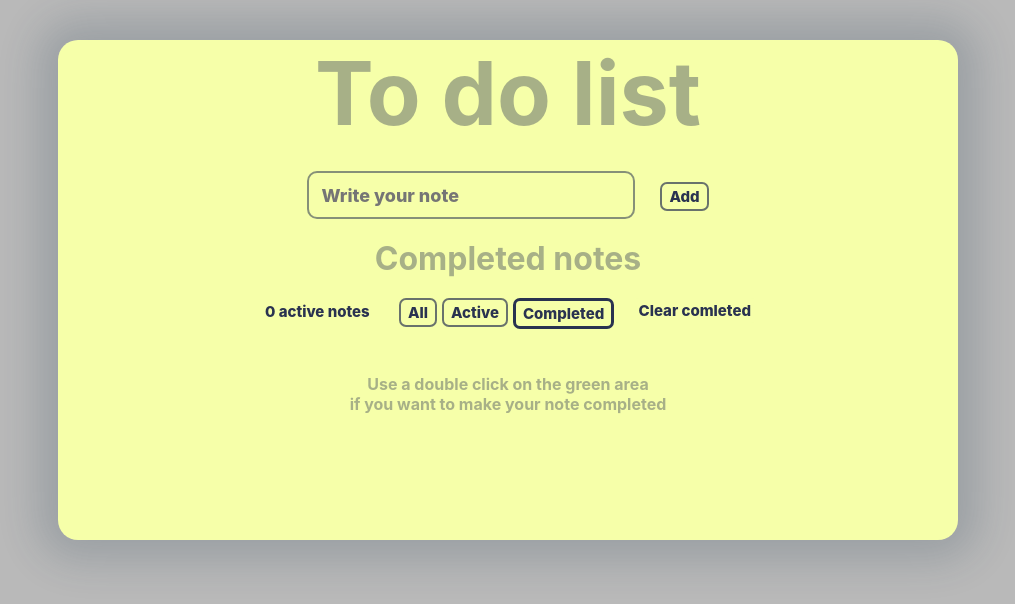
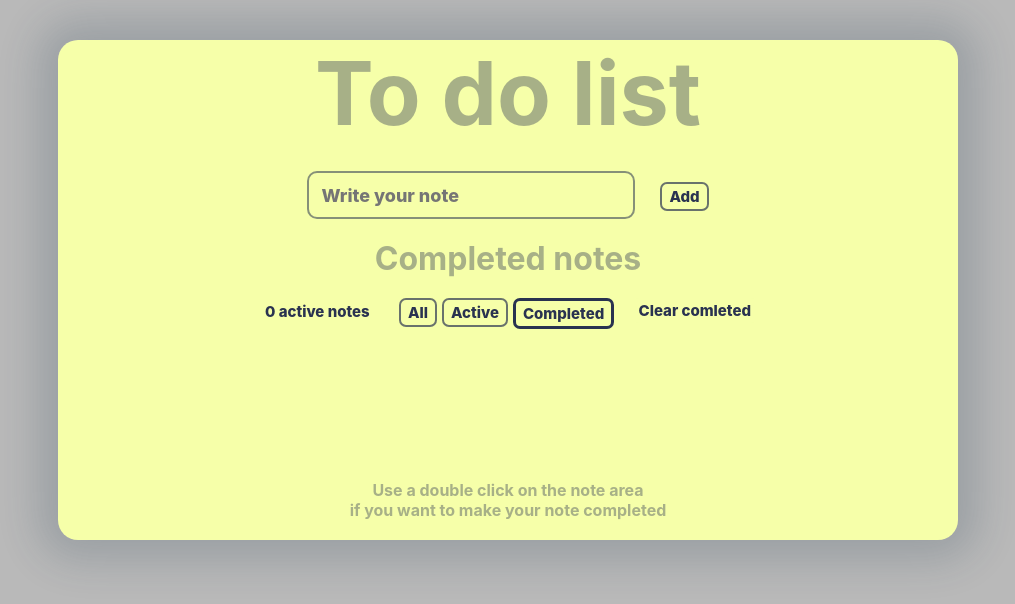
Before and after one commit to Bond1q/todo-react, a React (Create React App) app: page /completed in a window 1280 px wide. Shown: the top 604 px of the page, without its empty margins (132-1147 px from the left). Built offline with nearby package versions, Linux system fonts and the light colour scheme.

Commit message:
small change

```diff
--- a/src/App.css
+++ b/src/App.css
@@ -1,4 +1,5 @@
 .App {
+	position: relative;
   text-align: center;
   width: 900px;
   background: rgb(246, 255, 169);
@@ -19,8 +20,11 @@ box-shadow: 0px 0px 40px 20px rgba(34, 60, 80, 0.2);
 	color:#29325062;
 }
 .hint{
-	margin-top: 45px;
-	padding-bottom: 20px;
+	/* margin-top: 120px; */
+	position:absolute;
+width: 100%;
+bottom: 20px;;
+
 	font-size:1em;
 	font-weight: bold;
 	color:#29325062;
--- a/src/App.js
+++ b/src/App.js
@@ -17,7 +17,7 @@ const App = () => {
 			<Route path='/active' render={() => <ShowTypeNotes />} />
 			<Route path='/completed' render={() => <ShowTypeNotes />} />
 			<Navbar />
-			<div className='hint'>Use a double click on the green area <br /> if you want to make your note completed</div>
+			<div className='hint'>Use a double click on the note area <br /> if you want to make your note completed</div>
 		</div>
 	);
 }
--- a/src/Components/Navbar/Navbar.module.css
+++ b/src/Components/Navbar/Navbar.module.css
@@ -4,7 +4,7 @@
 	width: 500px;
 	margin:  0 auto;
 	margin-top: 20px;
-
+	margin-bottom: 50px;
 }
 .mainFlexElement{
 	justify-content:space-between;
```
